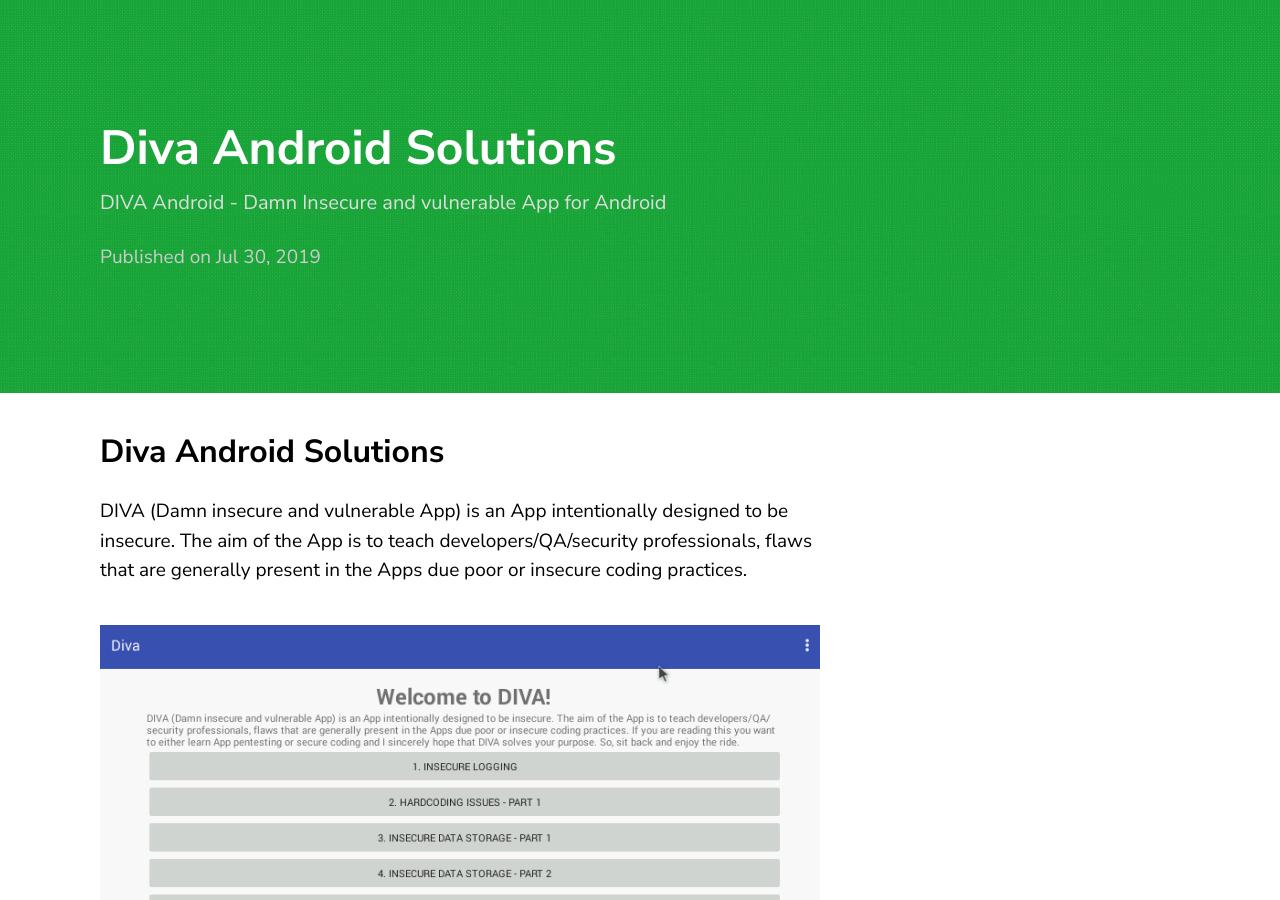
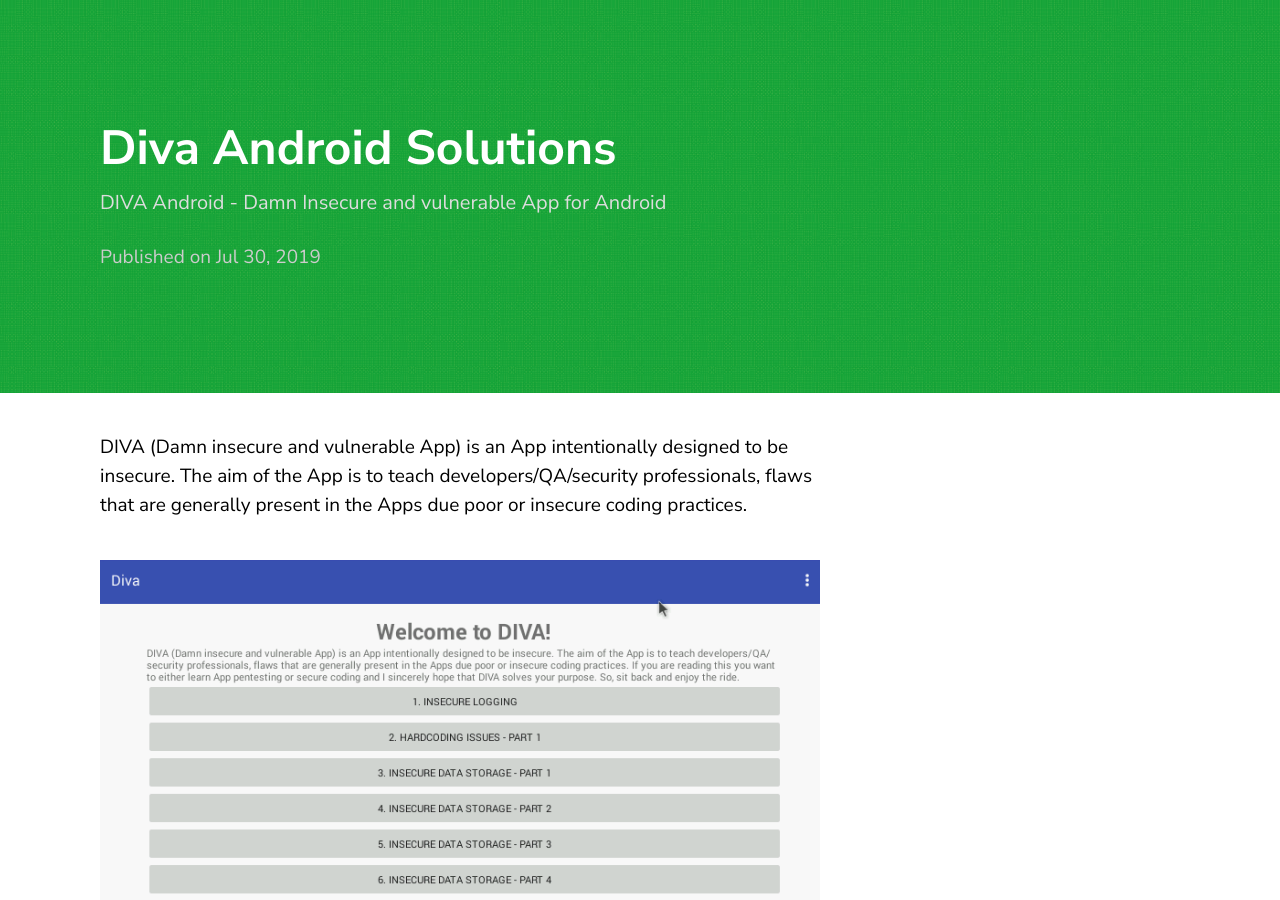
Before and after one commit to harunpoyraz/harunpoyraz.github.io, a Jekyll site: the page built from _posts/2019-07-30-diva-android-solutions.markdown, in a window 1280 px wide and 900 px high. Built offline with Jekyll 4.4.1, drawn with Linux system fonts in a browser that asks for light colours.

Commit message:
Update 2019-07-30-diva-android-solutions.markdown

```diff
--- a/_posts/2019-07-30-diva-android-solutions.markdown
+++ b/_posts/2019-07-30-diva-android-solutions.markdown
@@ -6,8 +6,6 @@ date: '2019-07-30 12:03:36 +0530'
 categories: Solutions
 published: true
 ---
-
-## Diva Android Solutions
 
 DIVA (Damn insecure and vulnerable App) is an App intentionally designed to be insecure. The aim of the App is to teach developers/QA/security professionals, flaws that are generally present in the Apps due poor or insecure coding practices.
 
```
